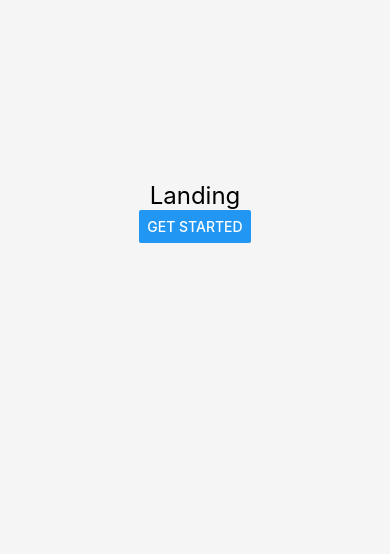
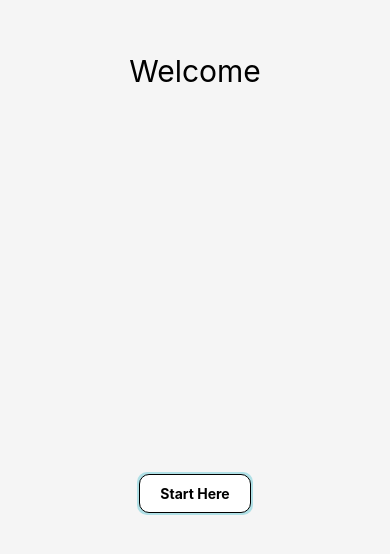
Before and after one commit to EECS-581/attendance-tracker, a React Native app in the folder packages/attendance-tracker-app/: screen /Landing in a window 390 px wide. Shown: the part 210-764 px from the top of the page. Built offline with nearby package versions, Linux system fonts and the light colour scheme.

Commit message:
created LightColorfulButton component

```diff
--- /dev/null
+++ b/packages/attendance-tracker-app/src/components/LightColorfulButton.js
@@ -0,0 +1,34 @@
+import React from "react";
+import { View, Text, TouchableOpacity, StyleSheet } from "react-native";
+
+const LightColorfulButton = ({ title, onPress, shadowColor = "#D1CDC7" }) => {
+  return (
+    <View style={[styles.shadow, { backgroundColor: shadowColor }]}>
+      <TouchableOpacity style={styles.button} onPress={onPress}>
+        <Text style={styles.buttonText}>{title}</Text>
+      </TouchableOpacity>
+    </View>
+  );
+};
+
+const styles = StyleSheet.create({
+  shadow: {
+    borderRadius: 10,
+    padding: 2, // This determines the offset of the shadow
+  },
+  button: {
+    backgroundColor: "white",
+    borderRadius: 10,
+    borderColor: "black",
+    borderWidth: 1,
+    paddingVertical: 10,
+    paddingHorizontal: 20,
+    alignItems: "center",
+    justifyContent: "center",
+  },
+  buttonText: {
+    fontWeight: "bold",
+  },
+});
+
+export default LightColorfulButton;
--- a/packages/attendance-tracker-app/src/components/QRScanner.js
+++ b/packages/attendance-tracker-app/src/components/QRScanner.js
@@ -1,6 +1,7 @@
 import React, { useState, useEffect } from "react";
 import { Text, View, StyleSheet, Button } from "react-native";
 import { BarCodeScanner } from "expo-barcode-scanner";
+import LightColorfulButton from "./LightColorfulButton";
 
 export default function QRScanner() {
   const [hasPermission, setHasPermission] = useState(null);
@@ -37,7 +38,12 @@ export default function QRScanner() {
       ) : (
         <>
           <Text style={styles.text}>Your App Content</Text>
-          <Button title="Scan QR Code" onPress={() => setShowScanner(true)} />
+          <Button title="" />
+          <LightColorfulButton
+            title="Scan QR Code"
+            onPress={() => setShowScanner(true)}
+            shadowColor="powderblue"
+          />
         </>
       )}
 
--- a/packages/attendance-tracker-app/src/navigation/MainNavigator.js
+++ b/packages/attendance-tracker-app/src/navigation/MainNavigator.js
@@ -37,8 +37,8 @@ const TabNavigator = () => {
         },
       })}
       tabBarOptions={{
-        activeTintColor: "tomato",
-        inactiveTintColor: "gray",
+        activeTintColor: "plum",
+        inactiveTintColor: "black",
       }}
     >
       <Tab.Screen name="Dashboard" component={Dashboard} />
--- a/packages/attendance-tracker-app/src/screens/Discover.js
+++ b/packages/attendance-tracker-app/src/screens/Discover.js
@@ -1,18 +1,12 @@
 import React from "react";
 import { View, Text, StyleSheet, Button } from "react-native";
 import globalStyles from "../styles/globalStyles";
+import LightColorfulButton from "../components/LightColorfulButton";
 
 const Discover = ({ navigation }) => {
   return (
     <View style={styles.container}>
       <Text style={[globalStyles.defaultFont, { fontSize: 24 }]}>Discover</Text>
-      <Button
-        title="Get Started"
-        onPress={() => {
-          // Navigate to another screen or perform any other action
-          // For example: navigation.navigate('Dashboard');
-        }}
-      />
     </View>
   );
 };
--- a/packages/attendance-tracker-app/src/screens/Landing.js
+++ b/packages/attendance-tracker-app/src/screens/Landing.js
@@ -1,17 +1,25 @@
 import React from "react";
-import { View, Text, StyleSheet, Button } from "react-native";
+import { View, Text, StyleSheet } from "react-native";
 import globalStyles from "../styles/globalStyles";
+import LightColorfulButton from "../components/LightColorfulButton";
 
 const Landing = ({ navigation }) => {
   return (
     <View style={styles.container}>
-      <Text style={[globalStyles.defaultFont, { fontSize: 24 }]}>Landing</Text>
-      <Button
-        title="Get Started"
-        onPress={() => {
-          navigation.navigate("Tabs"); // This line navigates to the tabs
-        }}
-      />
+      <View style={styles.titleContainer}>
+        <Text style={[globalStyles.defaultFont, { fontSize: 30 }]}>
+          Welcome
+        </Text>
+      </View>
+      <View style={styles.buttonContainer}>
+        <LightColorfulButton
+          title="Start Here"
+          shadowColor="powderblue"
+          onPress={() => {
+            navigation.navigate("Tabs");
+          }}
+        />
+      </View>
     </View>
   );
 };
@@ -19,9 +27,18 @@ const Landing = ({ navigation }) => {
 const styles = StyleSheet.create({
   container: {
     flex: 1,
+    backgroundColor: "#f5f5f5",
+    alignItems: "center",
+  },
+  titleContainer: {
+    flex: 2,
     justifyContent: "center",
     alignItems: "center",
-    backgroundColor: "#f5f5f5",
+  },
+  buttonContainer: {
+    flex: 1,
+    justifyContent: "center",
+    alignItems: "center",
   },
   title: {
     fontSize: 24,
```
Also changed, not shown: packages/attendance-tracker-app/src/components/Button.js (deleted).
